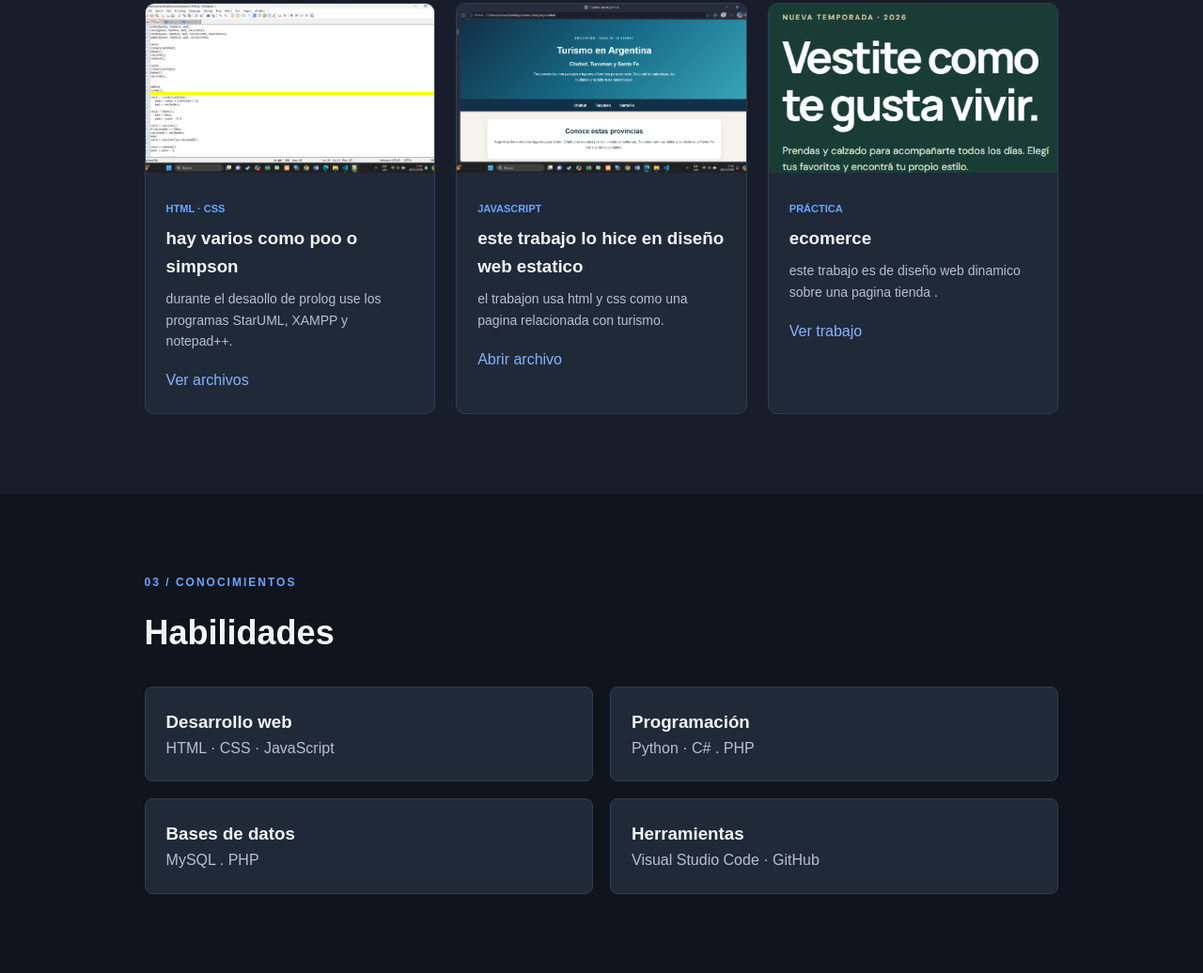
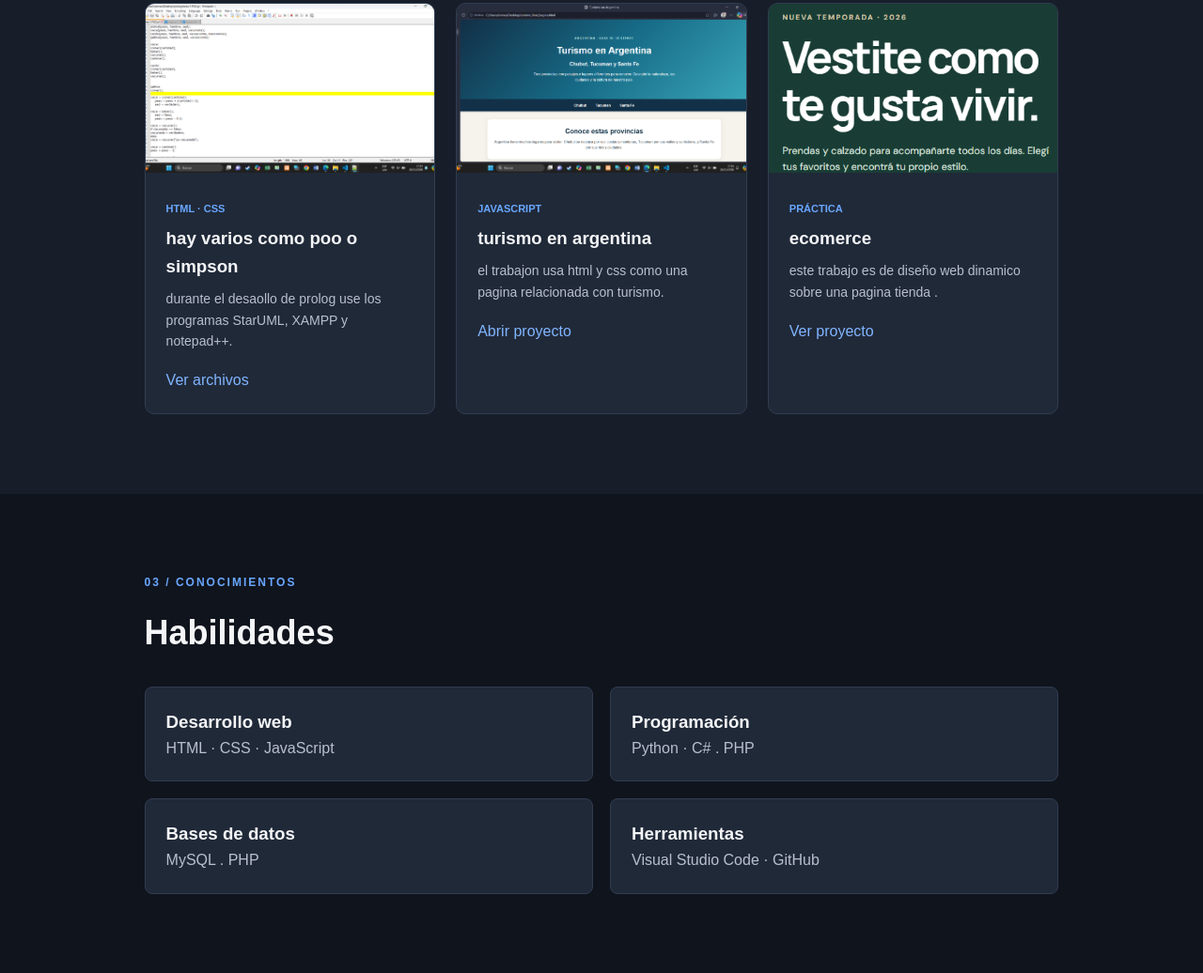
Before and after one commit to piccionetomas3-hue/coronel, a plain HTML site: page index.html in a window 1280 px wide. Shown: the part 1298-2334 px from the top of the page at 94% size. Drawn offline with Linux system fonts and the light colour scheme.

Commit message:
Update project links and descriptions in index.html

```diff
--- a/index.html
+++ b/index.html
@@ -59,9 +59,9 @@
           <img src="turismo.png" alt="Vista previa del proyecto 2">
           <div class="tarjeta-contenido">
             <p class="categoria">JAVASCRIPT</p>
-            <h3>este trabajo lo hice en diseño web estatico</h3>
+            <h3>turismo en argentina</h3>
             <p>el trabajon usa html y css como una pagina relacionada con turismo.</p>
-            <a href="turismo_final.zip" target="_blank">Abrir archivo </a>
+            <a href="https://piccionetomas3-hue.github.io/coronel/turismo_final/turismo_final/" target="_blank">Abrir proyecto</a>
           </div>
         </article>
         <article class="tarjeta">
@@ -70,7 +70,7 @@
             <p class="categoria">PRÁCTICA</p>
             <h3>ecomerce</h3>
             <p>este trabajo es de diseño web dinamico sobre una pagina tienda .</p>
-            <a href="ecomerce.zip" target="_blank">Ver trabajo</a>
+            <a href="https://piccionetomas3-hue.github.io/coronel/ecomerce/ecomerce/" target="_blank">Ver proyecto</a>
           </div>
         </article>
       </div>
```
